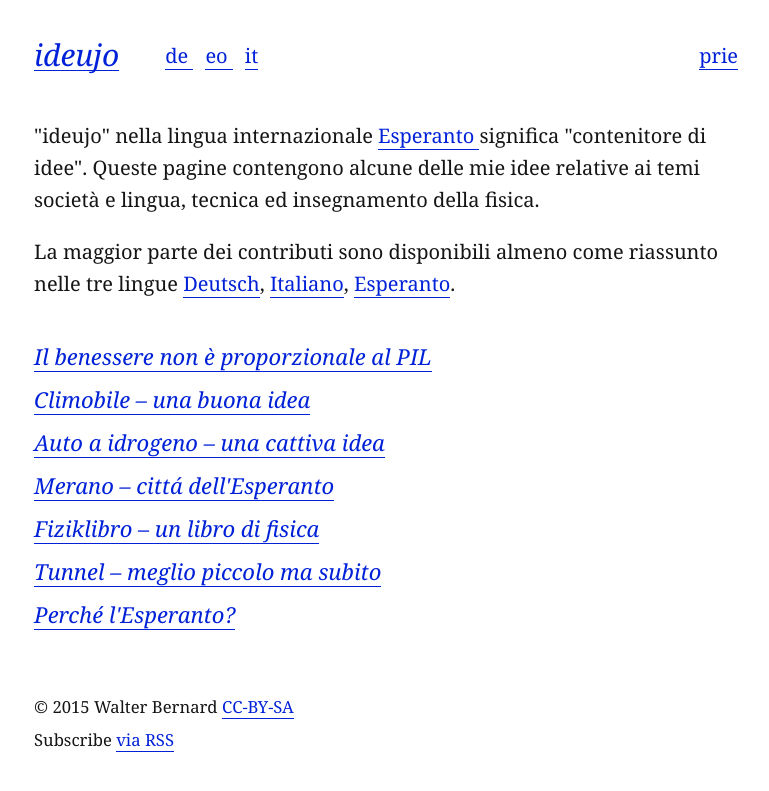
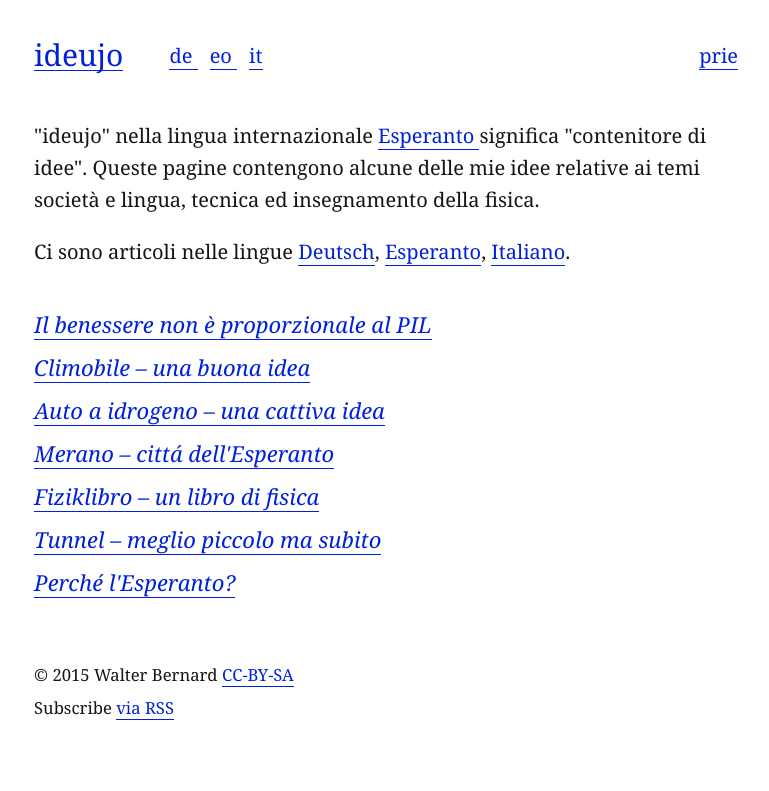
Before and after one commit to wbernard/wbernard.github.io, a Jekyll site: the page built from it.html, in a window 1280 px wide. Shown: the top 791 px of the page, without its empty margins (254-1023 px from the left). Built offline with Jekyll 4.4.1, drawn with Linux system fonts in a browser that asks for light colours.

Commit message:
error+mod

```diff
--- a/css/main.css
+++ b/css/main.css
@@ -98,7 +98,6 @@ body {
 .site-title {
   float: left;
   font-size: 1.5em;
-  font-style: italic;
   line-height: 1em;
 }
 .site-nav {
--- a/eo.html
+++ b/eo.html
@@ -9,7 +9,7 @@ lang: eo
 "ideujo" estas ujo, kiu enhavas ideojn. Tiuj ĉi paĝoj enhavas kelkajn el miaj ideoj pri la temoj societo kaj lingvo, tekniko kaj fizikinstruado.
   </p>
   <p>
-    La plejmulto el ili estas skribitaj, almenaŭ parte, en la lingvoj <a href="/index.html">Deutsch</a>, <a href="/it.html">Italiano</a>, <a href="/eo.html">Esperanto</a>.
+    Ĉeestas artikoloj skribitaj en la lingvoj <a href="/index.html">Deutsch</a>, <a href="/eo.html">Esperanto</a>, <a href="/it.html">Italiano</a>.
   </p>
 
 {% include post-list.html %}
--- a/index.html
+++ b/index.html
@@ -9,7 +9,7 @@ lang: de
       „ideujo“ bedeutet in der internationalen Sprache <a href="http://eo.wikipedia.org/wiki/Esperanto">Esperanto</a> „Behälter für Ideen“. Dementsprechend enthalten diese Seiten einige meiner Ideen zu den Themen Gesellschaft und Sprache sowie Technik und Physikunterricht.
     </p>
     <p>
-      Die meisten Beiträge gibt es, zumindest in gekürzter Form, in <a href="/">Deutsch</a>, <a href="/it.html">Italiano</a>, <a href="/eo.html">Esperanto</a>.
+      Beiträge gibt es in den Sprachen <a href="/">Deutsch</a>, <a href="/eo.html">Esperanto</a>, <a href="/it.html">Italiano</a>.
     </p>
 
 {% include post-list.html %}
--- a/it.html
+++ b/it.html
@@ -9,7 +9,7 @@ lang: it
     "ideujo" nella lingua internazionale <a href=" http://it.wikipedia.org/wiki/Esperanto"> Esperanto </a>  significa "contenitore di idee". Queste pagine contengono alcune delle mie idee relative ai temi società e lingua, tecnica ed insegnamento della fisica.
   </p>
   <p>
-    La maggior parte dei contributi sono disponibili almeno come riassunto nelle tre lingue  <a href="/index.html">Deutsch</a>, <a href="/it.html">Italiano</a>, <a href="/eo.html">Esperanto</a>.
+    Ci sono articoli nelle lingue  <a href="/index.html">Deutsch</a>, <a href="/eo.html">Esperanto</a>, <a href="/it.html">Italiano</a>.
   </p>
 
 {% include post-list.html %}
```
Also changed, not shown: _posts/de/2015-02-04-wasserstoff.md (+1 -1 lines), apple-touch-icon.png.
